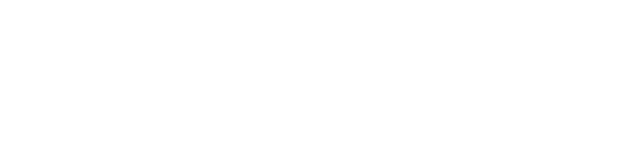
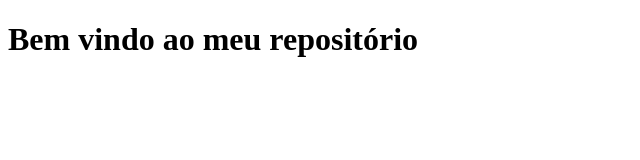
Before and after one commit to GRam0s/Repositorio-do-Ramos, a plain HTML site: page index.html in a window 1280 px wide. Shown: the whole page, without its empty margins (0-640 px from the left). Drawn offline with Linux system fonts and the light colour scheme.

Commit message:
Clonando Git.html

```diff
--- a/index.html
+++ b/index.html
@@ -3,9 +3,9 @@
 <head>
     <meta charset="UTF-8">
     <meta name="viewport" content="width=device-width, initial-scale=1.0">
-    <title>Document</title>
+    <title>Clonando Git</title>
 </head>
 <body>
-
+    <h1>Bem vindo ao meu repositório</h1>
 </body>
 </html>
```
